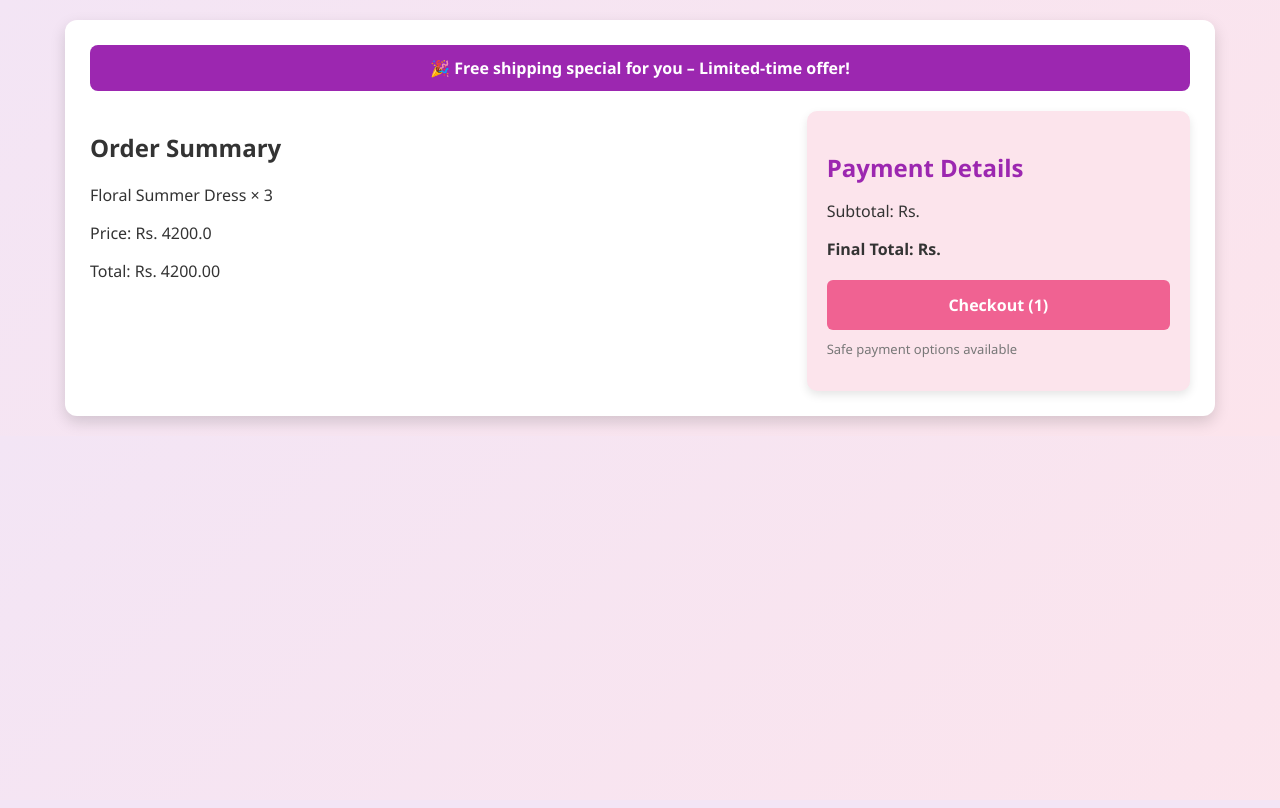
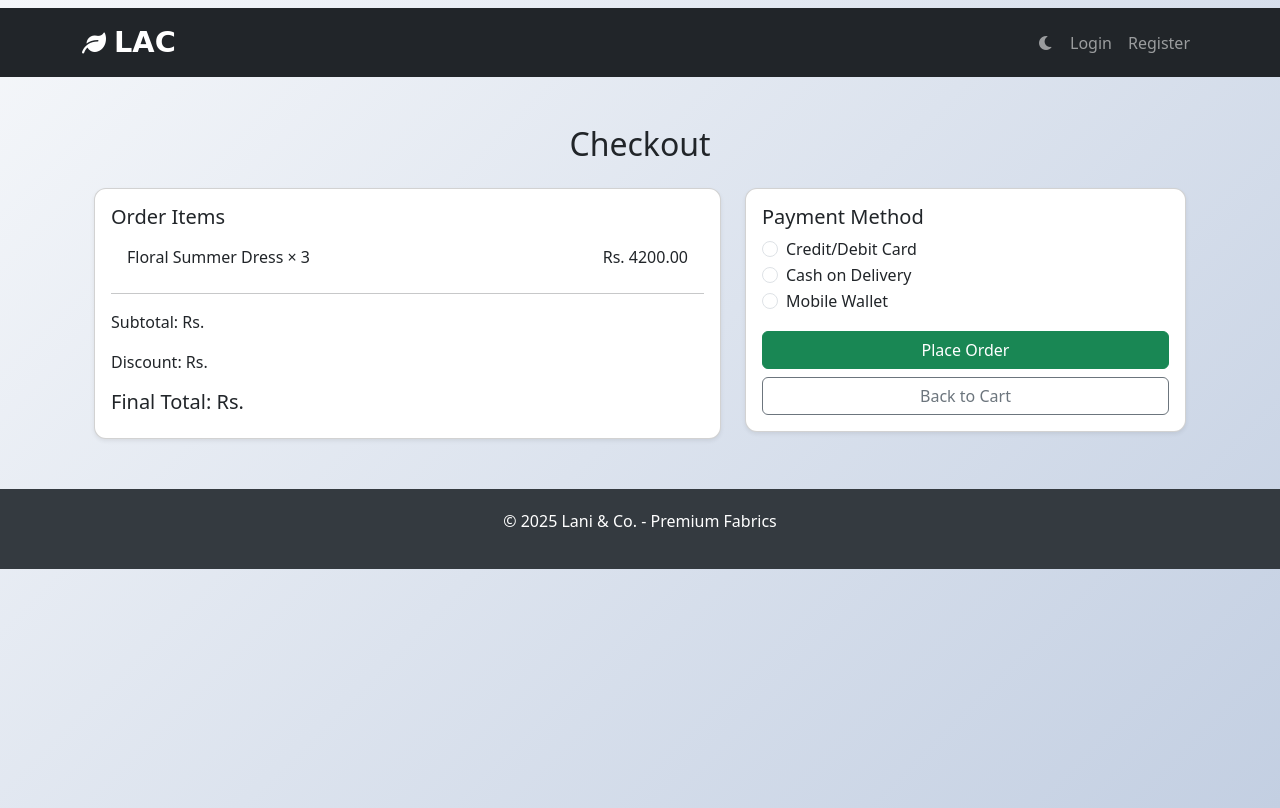
Before and after one commit to Jayani0101/Clothing-Shop, a Django app: template shop/templates/checkout.html in a window 1280 px wide. Before the commit the page ends 431 px from the top, so only its background shows below. Run offline with Django 5.2, Linux system fonts and the light colour scheme; the template is opened without the code that fills it: values that come from a table or form of the project are taken from there, others are empty; data comes from the database, SQL or seed files in the repository.

Commit message:
Refactor checkout.html with Bootstrap layout

```diff
--- a/shop/templates/checkout.html
+++ b/shop/templates/checkout.html
@@ -1,47 +1,53 @@
+{% extends 'base.html' %}
 {% load static %}
-<!DOCTYPE html>
-<html>
-<head>
-    <title>Checkout</title>
-    <link rel="stylesheet" href="{% static 'checkout.css' %}">
-</head>
-<body>
-<div class="checkout-container">
 
-    <!-- Promo Banner -->
-    <div class="promo-banner">
-        🎉 Free shipping special for you – Limited-time offer!
-    </div>
-
-    <div class="checkout-layout">
-        <!-- Left: Items -->
-        <div class="checkout-items">
-            <h2>Order Summary</h2>
-            {% for item in cart_items %}
-              <div class="checkout-item">
-                <p>{{ item.product.name }} × {{ item.quantity }}</p>
-                <p>Price: Rs. {{ item.product.price }}</p>
-                <p>Total: Rs. {{ item.product.price|floatformat:2 }}</p>
-              </div>
-            {% endfor %}
+{% block content %}
+<div class="container my-5">
+    <h2 class="text-center mb-4">Checkout</h2>
+    <div class="row">
+        <div class="col-md-7">
+            <div class="card shadow-sm">
+                <div class="card-body">
+                    <h5>Order Items</h5>
+                    <ul class="list-group list-group-flush">
+                        {% for item in cart_items %}
+                        <li class="list-group-item d-flex justify-content-between align-items-center">
+                            {{ item.product.name }} × {{ item.quantity }}
+                            <span>Rs. {{ item.product.price|floatformat:2 }}</span>
+                        </li>
+                        {% endfor %}
+                    </ul>
+                    <hr>
+                    <p>Subtotal: Rs. {{ total|floatformat:2 }}</p>
+                    <p>Discount: Rs. {{ discount|floatformat:2 }}</p>
+                    <h5>Final Total: Rs. {{ final_total|floatformat:2 }}</h5>
+                </div>
+            </div>
         </div>
-
-        <!-- Right: Totals -->
-        <div class="checkout-summary">
-            <h2>Payment Details</h2>
-            <p>Subtotal: Rs. {{ total }}</p>
-            {% if discount and discount > 0 %}
-              <p>Discount: - Rs. {{ discount }}</p>
-            {% endif %}
-            <p><strong>Final Total: Rs. {{ final_total }}</strong></p>
-
-            <a href="{% url 'order_history' %}" class="checkout-btn">
-                Checkout ({{ cart_items|length }})
-            </a>
-            <p class="note">Safe payment options available</p>
+        <div class="col-md-5">
+            <div class="card shadow-sm">
+                <div class="card-body">
+                    <h5>Payment Method</h5>
+                    <form method="POST" action="{% url 'place_order' %}">
+                        {% csrf_token %}
+                        <div class="form-check">
+                            <input class="form-check-input" type="radio" name="payment_method" value="Card" id="card" required>
+                            <label class="form-check-label" for="card">Credit/Debit Card</label>
+                        </div>
+                        <div class="form-check">
+                            <input class="form-check-input" type="radio" name="payment_method" value="COD" id="cod">
+                            <label class="form-check-label" for="cod">Cash on Delivery</label>
+                        </div>
+                        <div class="form-check">
+                            <input class="form-check-input" type="radio" name="payment_method" value="Wallet" id="wallet">
+                            <label class="form-check-label" for="wallet">Mobile Wallet</label>
+                        </div>
+                        <button type="submit" class="btn btn-success w-100 mt-3">Place Order</button>
+                    </form>
+                    <a href="{% url 'cart' %}" class="btn btn-outline-secondary w-100 mt-2">Back to Cart</a>
+                </div>
+            </div>
         </div>
     </div>
-
 </div>
-</body>
-</html>
+{% endblock %}
```
